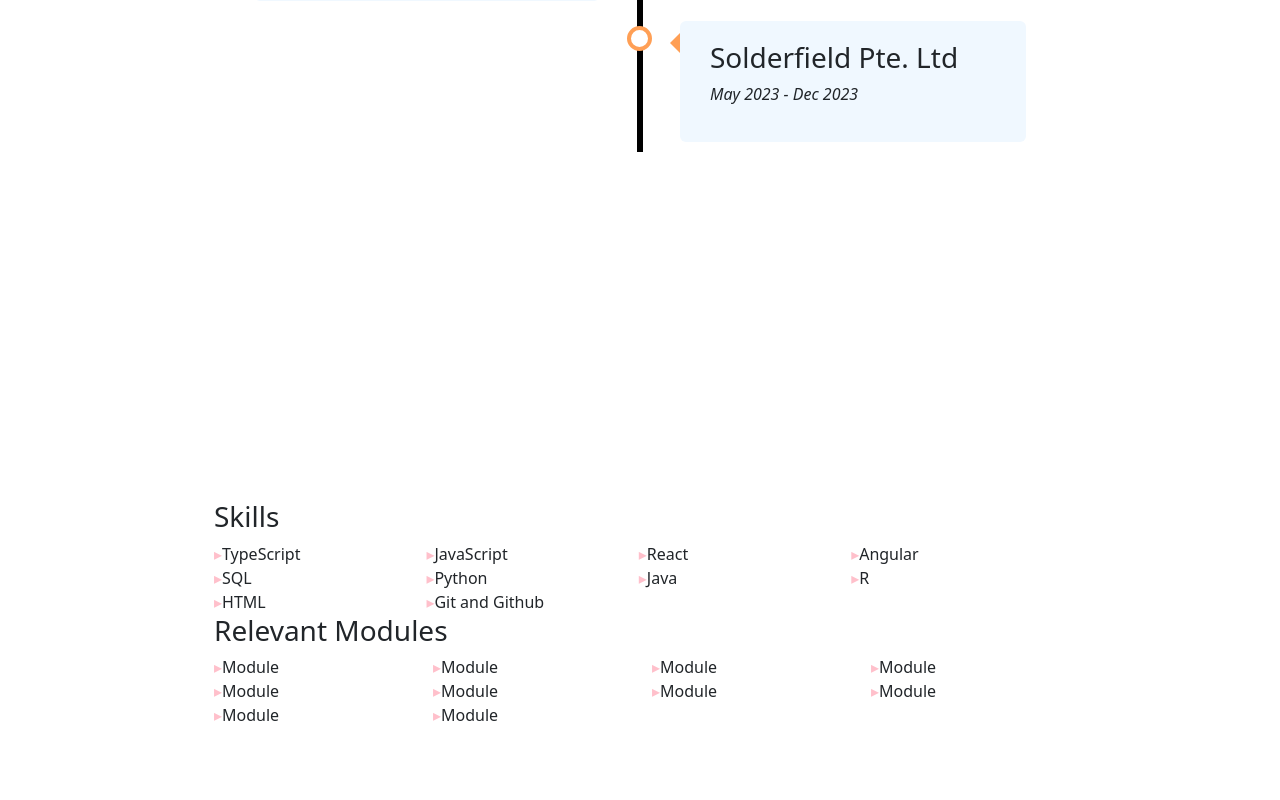
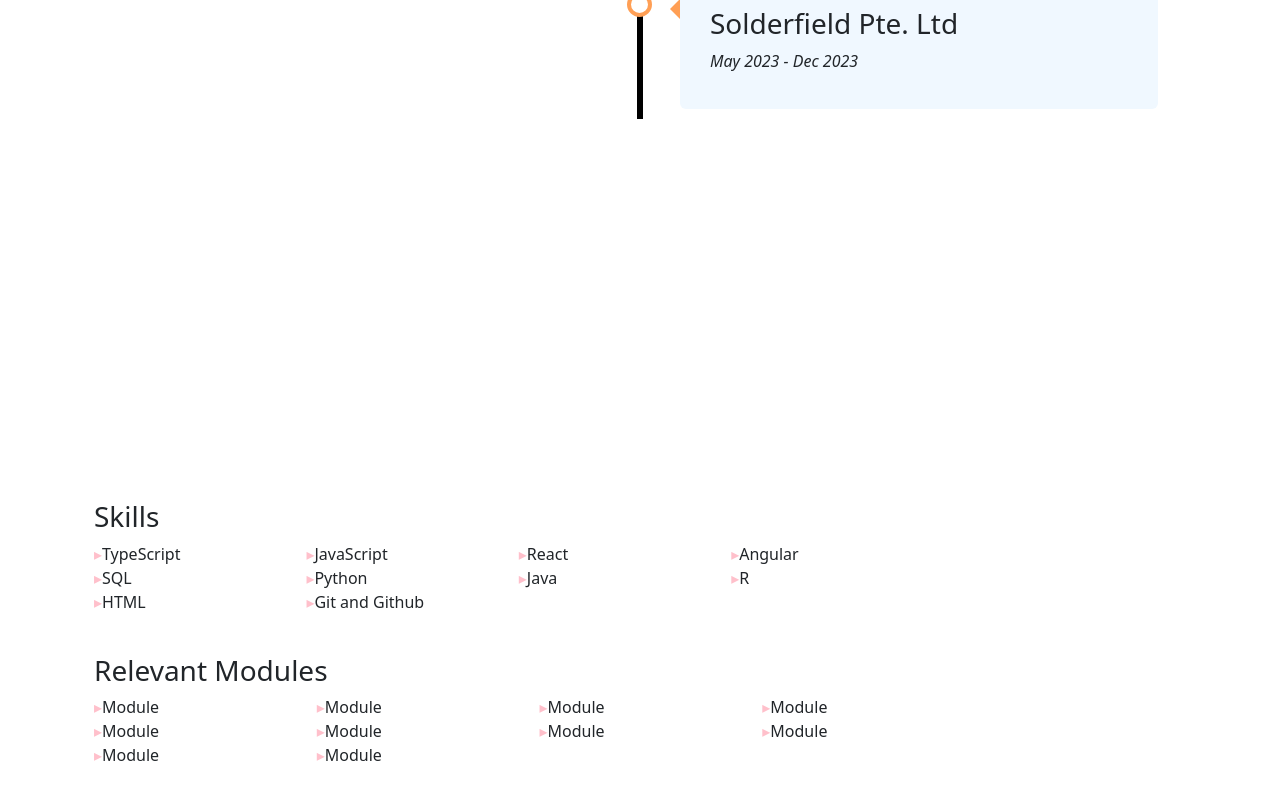
Before and after one commit to moroha29/moroha29.github.io, a React (Create React App) app in the folder web-portfolio/: page / in a window 1280 px wide. Shown: the part 1030-1830 px from the top of the page. Built offline with nearby package versions, Linux system fonts and the light colour scheme.

Commit message:
setting constants

```diff
--- a/web-portfolio/src/App.css
+++ b/web-portfolio/src/App.css
@@ -5,6 +5,7 @@
 :root{
   --color-button: #f3abb5;
   --color-text:black;
+  --body-size:1200px;
 }
 
 .App {
@@ -95,7 +96,7 @@
 }
 
 .content{
-  width:900px;
+  max-width:var(--body-size);
   display:flex;
   flex-direction: column;
 }
--- a/web-portfolio/src/Projects.css
+++ b/web-portfolio/src/Projects.css
@@ -3,7 +3,7 @@
 }
 
 .projects{
-    width:900px;
+    max-width:var(--body-size);
 }
 
 .projectContent{
--- a/web-portfolio/src/components/skills/skills.css
+++ b/web-portfolio/src/components/skills/skills.css
@@ -11,3 +11,12 @@
     flex-direction: row;
     flex-wrap: wrap;
 }
+
+.skillHeaders{
+    width:100%;
+}
+
+.moduleHeaders{
+    margin-top: 40px;
+    width:100%;
+}
--- a/web-portfolio/src/components/skills/skills.js
+++ b/web-portfolio/src/components/skills/skills.js
@@ -2,10 +2,8 @@
 
 export default function Skills() {
   return (
-    <div className='skillItems'>
-        <div className='row'>
-            <h3>Skills</h3>
-        </div>
+    <div className='skillItems container'>
+        <h3 class='skillHeaders'>Skills</h3>
         <div className='row'>
             <li className='col-3'>TypeScript</li>
             <li className='col-3'>JavaScript</li>
@@ -18,10 +16,8 @@
             <li className='col-3'>HTML</li>
             <li className='col-3'>Git and Github</li>
         </div>
-        <br></br>
-        <div className='row'>
-            <h3>Relevant Modules</h3>
-        </div>
+
+        <h3 class='moduleHeaders'>Relevant Modules</h3>
         <div className='row'>
             <li className='col-3'>Module</li>
             <li className='col-3'>Module</li>
--- a/web-portfolio/src/components/timeline/timeline.css
+++ b/web-portfolio/src/components/timeline/timeline.css
@@ -4,7 +4,7 @@
 
   .timeline {
     position: relative;
-    width:900px;
+    max-width:var(--body-size);
     margin: 0 auto;
   }
 
```
Also changed, not shown: web-portfolio/src/components/side-menu/side-menu.css (line endings or trailing spaces).
